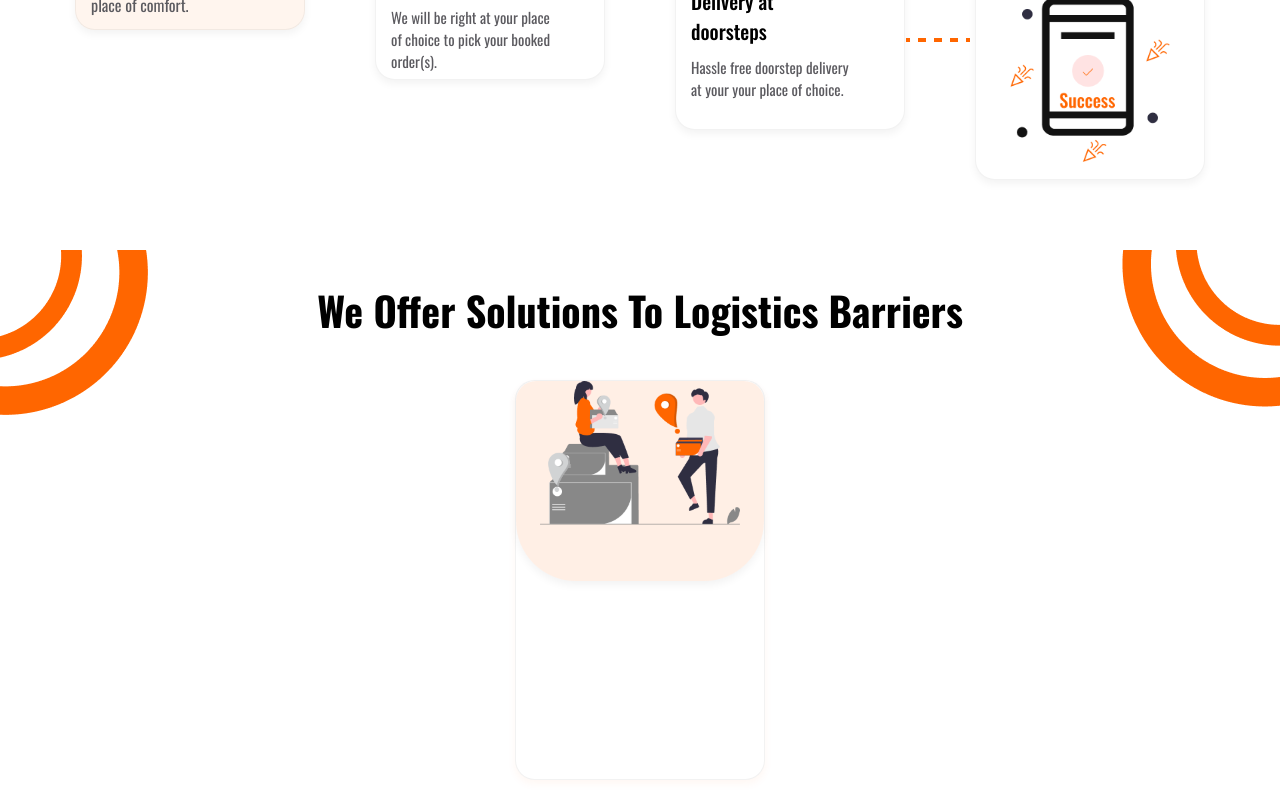
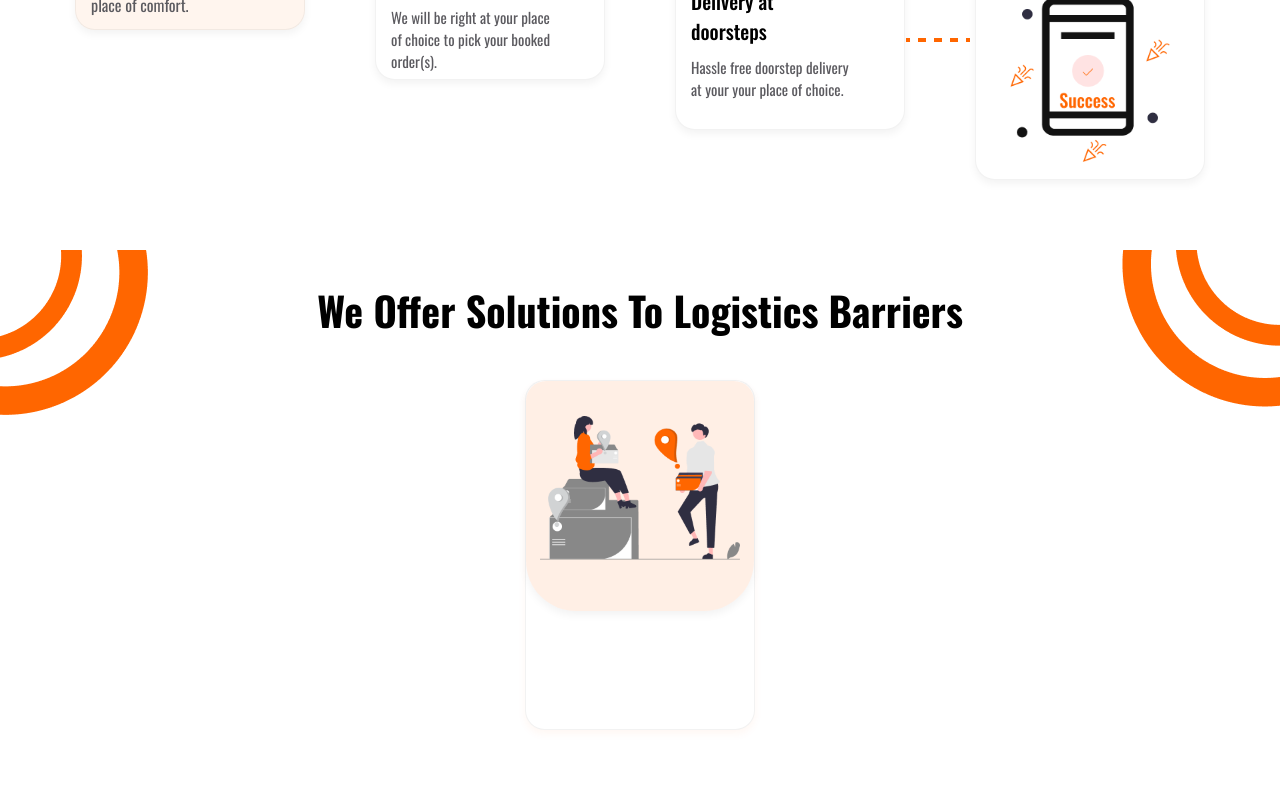
Before and after one commit to Pickbox-Project/Pickbox-frontend, a React (Create React App) app: page / in a window 1280 px wide. Shown: the part 1058-1858 px from the top of the page. After the commit the page ends 1808 px from the top, so only its background shows below. Built offline with nearby package versions, Linux system fonts and the light colour scheme.

Commit message:
Started styling the Solution component

```diff
--- a/src/Components/Solution/Solution.css
+++ b/src/Components/Solution/Solution.css
@@ -29,8 +29,8 @@
 }
 
 .solution-card {
-    width: 250px;
-    height: 400px;
+    width: 230px;
+    height: 350px;
     background: #fff;
     border: 1px solid rgba(0, 0, 0, 0.05);
     box-shadow: 0px 4px 8px rgba(255, 102, 0, 0.05);
@@ -41,11 +41,12 @@
     width: 200px;
     display: block;
     margin: auto;
+    padding-top: 35px;
 }
 
 .solution-illustration {
     background: rgba(255, 102, 0, 0.1);
     box-shadow: 0px 4px 8px rgba(0, 0, 0, 0.05);
-    border-radius: 20px 20px 60px 60px;
-    height: 200px;
+    border-radius: 20px 20px 50px 50px;
+    height: 230px;
 }
```
